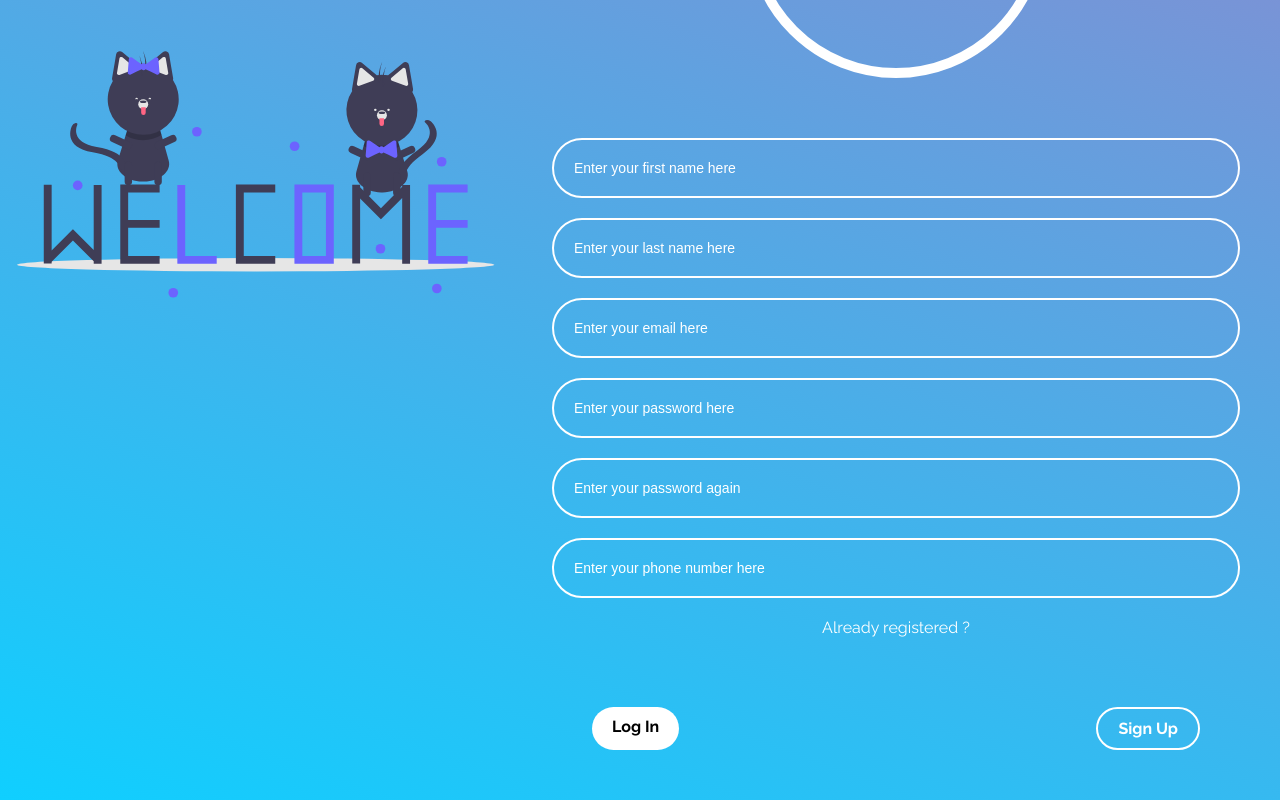
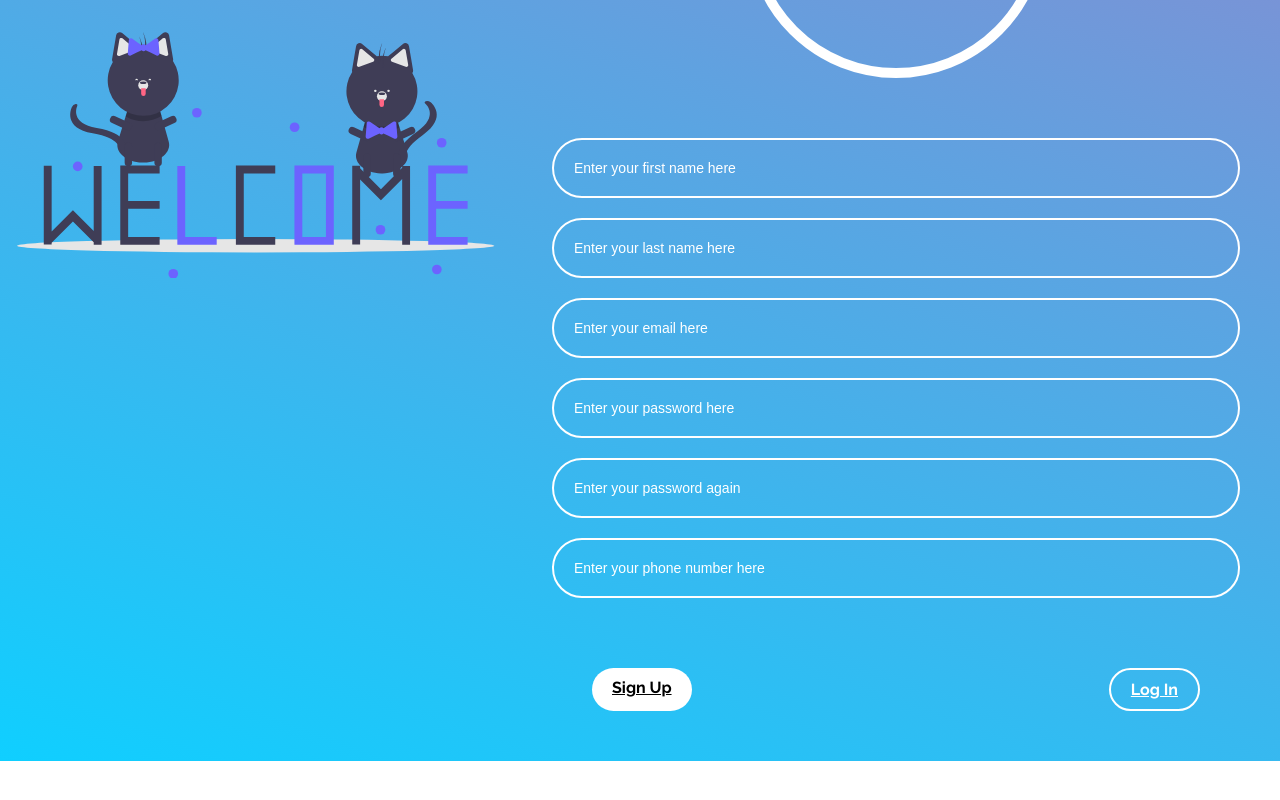
Before and after one commit to LeggoTM/Major_Project_2021, a React (Create React App) app in the folder client/: page /register in a window 1280 px wide. Shown: the part 451-1251 px from the top of the page. After the commit the page ends 1212 px from the top, so only its background shows below. Built offline with nearby package versions, Linux system fonts and the light colour scheme.

Commit message:
added form validation

```diff
--- a/client/src/pages/Signin/index.js
+++ b/client/src/pages/Signin/index.js
@@ -1,3 +1,5 @@
+import { useForm } from "react-hook-form";
+
 import {
     SigninBox,
     SigninWrapper,
@@ -7,28 +9,64 @@ import {
     SigninFormOptions,
     SigninHeader,
     SigninSvg,
+    ErrorMessage,
 } from "./style";
-import { Button, TextFeild } from "../../styles";
+import { ChangePage, TextFeild } from "../../styles";
 
 import { ReactComponent as Illustration } from "../../assets/svg/signin.svg";
 
 const Signin = () => {
+    const {
+        register,
+        getValues,
+        handleSubmit,
+        formState: { errors },
+    } = useForm();
+
+    const onSubmit = () => {
+        const data = {
+            email: getValues("email"),
+            password: getValues("password"),
+        };
+        console.log(data);
+    };
+
     return (
         <SigninWrapper>
             <SigninBox>
                 <SigninHeader>Sign In</SigninHeader>
                 <SigninForm>
-                    <TextFeild placeholder='Enter your email here' />
-                    <TextFeild placeholder='Enter your password here' />
+                    <TextFeild
+                        {...register("email", {
+                            required: "do not leave it empty",
+                        })}
+                        placeholder='Enter your email here'
+                    />
+                    {errors.email && (
+                        <ErrorMessage>{errors.email.message}</ErrorMessage>
+                    )}
+                    <TextFeild
+                        type='password'
+                        {...register("password", {
+                            required: "do not leave it empty",
+                        })}
+                        placeholder='Enter your password here'
+                    />
+                    {errors.password && (
+                        <ErrorMessage>{errors.password.message}</ErrorMessage>
+                    )}
                     <SigninFormOptions>
                         <SigninFormOption>Forgot Password ?</SigninFormOption>
-                        <SigninFormOption>Not registered yet?</SigninFormOption>
                         <SigninFormOption>Reset</SigninFormOption>
                     </SigninFormOptions>
                 </SigninForm>
                 <ButtonGroup>
-                    <Button>Log In</Button>
-                    <Button secondary>Sign Up</Button>
+                    <ChangePage to='/home' onClick={handleSubmit(onSubmit)}>
+                        Log In
+                    </ChangePage>
+                    <ChangePage to='/register' secondary>
+                        Sign Up
+                    </ChangePage>
                 </ButtonGroup>
             </SigninBox>
             <SigninSvg>
--- a/client/src/pages/Signin/style.js
+++ b/client/src/pages/Signin/style.js
@@ -57,3 +57,8 @@ export const SigninSvg = styled.div`
         align-items: center;
     }
 `;
+export const ErrorMessage = styled.span`
+    font-size: 10px;
+    color: red;
+    font-weight: 700;
+`;
--- a/client/src/pages/Signup/index.js
+++ b/client/src/pages/Signup/index.js
@@ -1,4 +1,4 @@
-import { useEffect, useState } from "react";
+import { useState } from "react";
 import { FiUpload } from "react-icons/fi";
 import { useForm } from "react-hook-form";
 
@@ -7,21 +7,28 @@ import {
     SignupWrapper,
     ButtonGroup,
     SignupForm,
-    SignupFormOption,
-    SignupFormOptions,
     SignupHeader,
     SignupSvg,
     ImageFeild,
     Upload,
     UploadLabel,
     Display,
+    ErrorMessage,
 } from "./style";
-import { Button, TextFeild } from "../../styles";
+import { ChangePage, TextFeild } from "../../styles";
 import { ReactComponent as Illustration } from "../../assets/svg/signup.svg";
 
 const Signup = () => {
     const [image, setImage] = useState(null);
-    const { register, getValues } = useForm();
+    const {
+        register,
+        getValues,
+        watch,
+        handleSubmit,
+        formState: { errors },
+    } = useForm();
+
+    const password = watch("password");
 
     const handleImageChange = () => {
         try {
@@ -29,6 +36,18 @@ const Signup = () => {
         } catch (e) {
             setImage(null);
         }
+    };
+
+    const onSubmit = () => {
+        const data = new FormData();
+        data.append("first_name", getValues("first_name"));
+        data.append("last_name", getValues("last_name"));
+        data.append("email", getValues("email"));
+        data.append("password", getValues("password"));
+        data.append("phone_no", getValues("phone_no"));
+        data.append("profile_picture", getValues("profile_picture"));
+
+        console.log(data);
     };
 
     return (
@@ -52,38 +71,74 @@ const Signup = () => {
                         </UploadLabel>
                     </ImageFeild>
                     <TextFeild
-                        {...register("first_name")}
+                        {...register("first_name", {
+                            required: "You must give first name",
+                        })}
                         placeholder='Enter your first name here'
                     />
+                    {errors.first_name && (
+                        <ErrorMessage>{errors.first_name.message}</ErrorMessage>
+                    )}
                     <TextFeild
-                        {...register("last_name")}
+                        {...register("last_name", {
+                            required: "You must give last name",
+                        })}
                         placeholder='Enter your last name here'
                     />
+                    {errors.last_name && (
+                        <ErrorMessage>{errors.last_name.message}</ErrorMessage>
+                    )}
                     <TextFeild
-                        {...register("email")}
+                        {...register("email", {
+                            required: "You must spacify email",
+                        })}
                         placeholder='Enter your email here'
                     />
+                    {errors.email && (
+                        <ErrorMessage>{errors.email.message}</ErrorMessage>
+                    )}
                     <TextFeild
-                        {...register("password")}
+                        type='password'
+                        {...register("password", {
+                            required: "You must spacify password",
+                        })}
                         placeholder='Enter your password here'
                     />
+                    {errors.password && (
+                        <ErrorMessage>{errors.password.message}</ErrorMessage>
+                    )}
                     <TextFeild
-                        {...register("re_password")}
+                        type='password'
+                        {...register("re_password", {
+                            validate: (value) =>
+                                value === password ||
+                                "The passwords do not match",
+                            required: "You must re-enter email",
+                        })}
                         placeholder='Enter your password again'
                     />
+                    {errors.re_password && (
+                        <ErrorMessage>
+                            {errors.re_password.message}
+                        </ErrorMessage>
+                    )}
                     <TextFeild
-                        {...register("phone_no")}
+                        {...register("phone_no", {
+                            required: "You must spacify your phone number",
+                        })}
                         placeholder='Enter your phone number here'
                     />
-                    <SignupFormOptions>
-                        <SignupFormOption>
-                            Already registered ?
-                        </SignupFormOption>
-                    </SignupFormOptions>
+                    {errors.phone_no && (
+                        <ErrorMessage>{errors.phone_no.message}</ErrorMessage>
+                    )}
                 </SignupForm>
                 <ButtonGroup>
-                    <Button>Log In</Button>
-                    <Button secondary>Sign Up</Button>
+                    <ChangePage to='/' onClick={handleSubmit(onSubmit)}>
+                        Sign Up
+                    </ChangePage>
+                    <ChangePage to='/' secondary>
+                        Log In
+                    </ChangePage>
                 </ButtonGroup>
             </SignupBox>
         </SignupWrapper>
--- a/client/src/pages/Signup/style.js
+++ b/client/src/pages/Signup/style.js
@@ -26,16 +26,6 @@ export const SignupForm = styled.div`
     align-items: center;
     width: 100%;
     padding: 10px 40px;
-`;
-export const SignupFormOptions = styled.div`
-    display: flex;
-    flex-direction: row;
-    justify-content: space-between;
-    align-items: center;
-    padding: 10px;
-`;
-export const SignupFormOption = styled.div`
-    cursor: pointer;
 `;
 export const ButtonGroup = styled.div`
     margin: 50px 0;
@@ -100,3 +90,8 @@ export const Display = styled.img`
     object-fit: cover;
     border-radius: 50%;
 `;
+export const ErrorMessage = styled.span`
+    font-size: 10px;
+    color: red;
+    font-weight: 700;
+`;
--- a/client/src/styles/index.js
+++ b/client/src/styles/index.js
@@ -1,11 +1,12 @@
 import styled, { css } from "styled-components";
+import { Link } from "react-router-dom";
 
-export const Button = styled.div`
+export const ChangePage = styled(Link)`
+    cursor: pointer;
     background: #ffffff;
     color: #000000;
     padding: 10px 20px;
     border-radius: 50px;
-    cursor: pointer;
     font-weight: bold;
     ${({ secondary }) =>
         secondary &&
@@ -13,7 +14,7 @@ export const Button = styled.div`
             background: transparent;
             border: 2px solid #ffffff;
             color: #ffffff;
-        `}
+        `};
 `;
 export const TextFeild = styled.input`
     margin: 10px 0;
```
